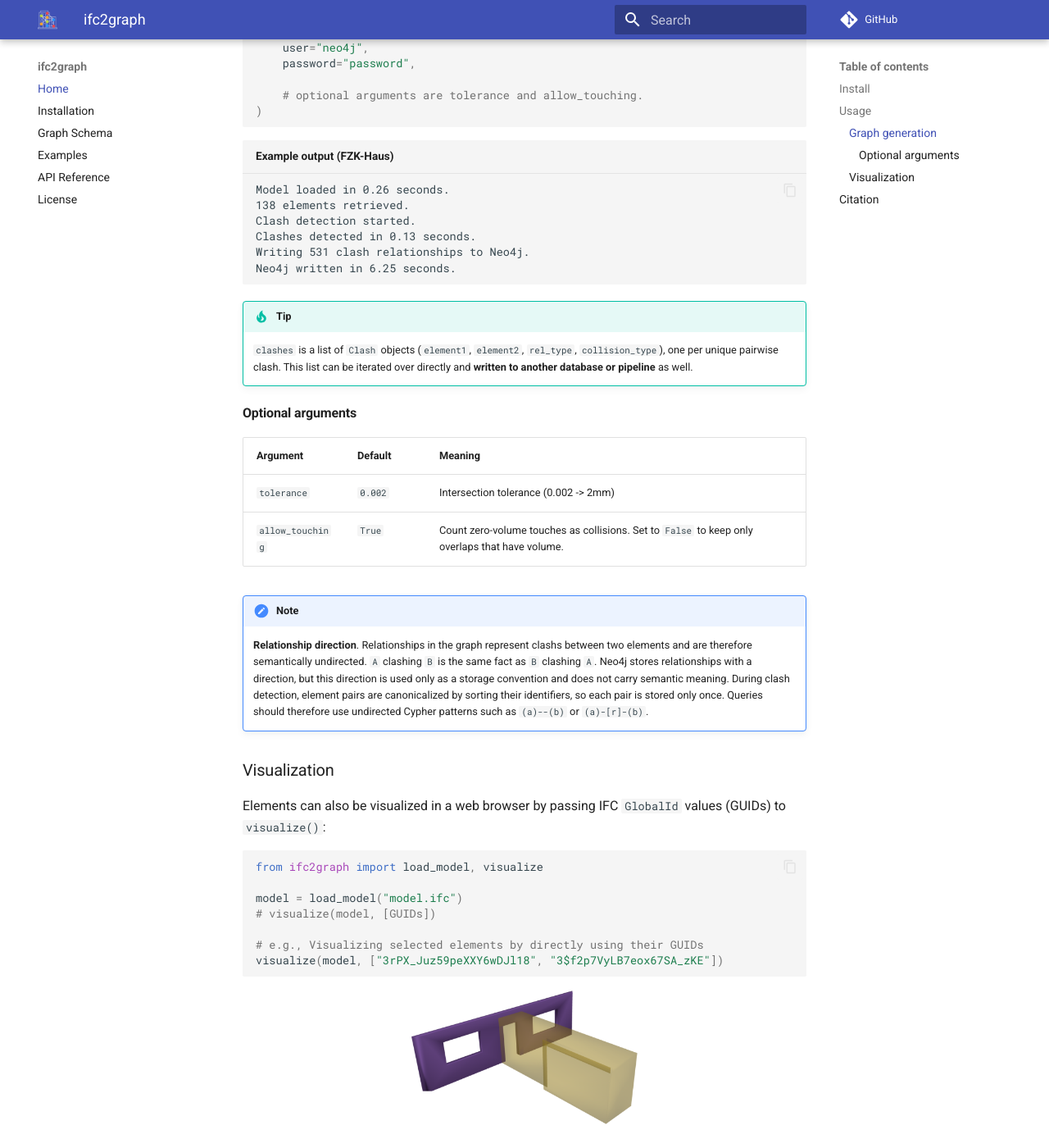
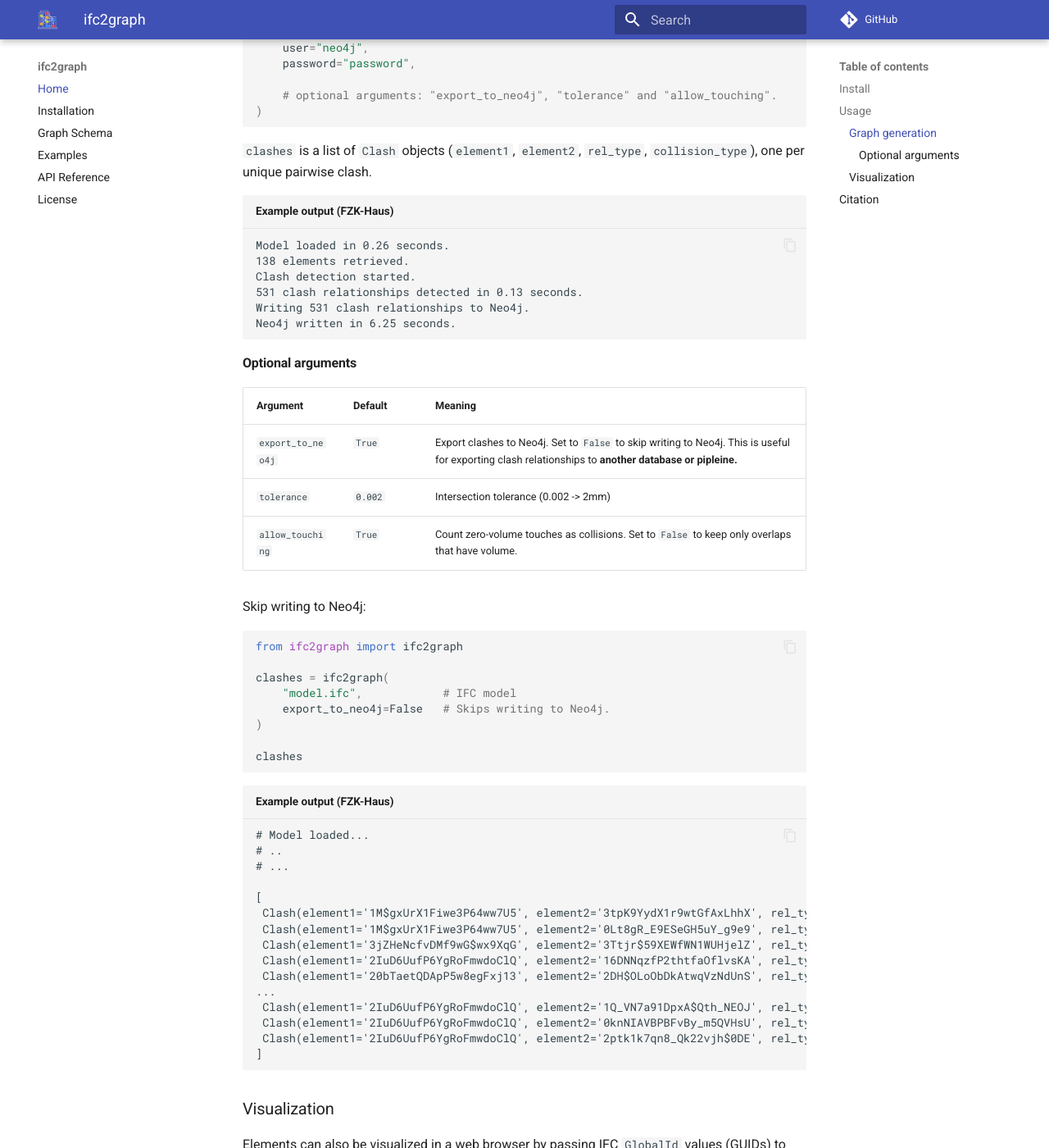
Before and after one commit to ifc2graph/ifc2graph, an MkDocs documentation site: the page built from docs/index.md, in a window 1280 px wide and 1400 px high, scrolled down 1665 px. Shown: the whole window at 82% size. Built offline with MkDocs 1.6.1 and Material for MkDocs 9.7.7, drawn with Linux system fonts in a browser that asks for light colours; comment, search, counter and statistics services are not loaded; some of the changed text lies outside the part shown.

Commit message:
Export to neo4j optional and docs updated

````diff
--- a/docs/index.md
+++ b/docs/index.md
@@ -52,36 +52,66 @@ from ifc2graph import ifc2graph
 clashes = ifc2graph(
     "model.ifc",    # IFC model
 
-    # Neo4j connection
+    # Neo4j connection (not required if "export_to_neo4j=False")
     uri="bolt://localhost:7687",
     user="neo4j",
     password="password",
 
-    # optional arguments are tolerance and allow_touching.
+    # optional arguments: "export_to_neo4j", "tolerance" and "allow_touching".
 )
 ```
+
+`clashes` is a list of `Clash` objects (`element1`, `element2`, `rel_type`, `collision_type`), one per unique pairwise clash.
 
 ```text title="Example output (FZK-Haus)"
 Model loaded in 0.26 seconds.
 138 elements retrieved.
 Clash detection started.
-Clashes detected in 0.13 seconds.
+531 clash relationships detected in 0.13 seconds.
 Writing 531 clash relationships to Neo4j.
 Neo4j written in 6.25 seconds.
 ```
-
-!!! tip
-    `clashes` is a list of `Clash` objects (`element1`, `element2`, `rel_type`, `collision_type`), one per unique pairwise clash. This list can be iterated over directly and <b>written to another database or pipeline</b> as well.
 
 #### Optional arguments
 
 | Argument | Default | Meaning |
 | --- | --- | --- |
+| `export_to_neo4j` | `True` | Export clashes to Neo4j. Set to `False` to skip writing to Neo4j. This is useful for exporting clash relationships to **another database or pipleine.** |
 | `tolerance` | `0.002` | Intersection tolerance (0.002 -> 2mm) |
 | `allow_touching` | `True` | Count zero-volume touches as collisions. Set to `False` to keep only overlaps that have volume. |
 
-!!! note
-    <b>Relationship direction</b>. Relationships in the graph represent clashs between two elements and are therefore semantically undirected. `A` clashing `B` is the same fact as `B` clashing `A`. Neo4j stores relationships with a direction, but this direction is used only as a storage convention and does not carry semantic meaning. During clash detection, element pairs are canonicalized by sorting their identifiers, so each pair is stored only once. Queries should therefore use undirected Cypher patterns such as `(a)--(b)` or `(a)-[r]-(b)`.
+Skip writing to Neo4j:
+
+```python
+from ifc2graph import ifc2graph
+
+clashes = ifc2graph(
+    "model.ifc",            # IFC model
+    export_to_neo4j=False   # Skips writing to Neo4j.
+)
+
+clashes
+```
+
+```text title="Example output (FZK-Haus)"
+
+# Model loaded...
+# ..
+# ...
+
+[
+ Clash(element1='1M$gxUrX1Fiwe3P64ww7U5', element2='3tpK9YydX1r9wtGfAxLhhX', rel_type='Door-OpeningElement', collision_type='protrusion'),
+ Clash(element1='1M$gxUrX1Fiwe3P64ww7U5', element2='0Lt8gR_E9ESeGH5uY_g9e9', rel_type='Door-Space', collision_type='protrusion'),
+ Clash(element1='3jZHeNcfvDMf9wG$wx9XqG', element2='3Ttjr$59XEWfWN1WUHjelZ', rel_type='Beam-WallStandardCase', collision_type='pierce'),
+ Clash(element1='2IuD6UufP6YgRoFmwdoClQ', element2='16DNNqzfP2thtfaOflvsKA', rel_type='Slab-WallStandardCase', collision_type='pierce'),
+ Clash(element1='20bTaetQDApP5w8egFxj13', element2='2DH$OLoObDkAtwqVzNdUnS', rel_type='Beam-Beam', collision_type='pierce'),
+...
+ Clash(element1='2IuD6UufP6YgRoFmwdoClQ', element2='1Q_VN7a91DpxA$Qth_NEOJ', rel_type='Slab-FurnishingElement', collision_type='collision'),
+ Clash(element1='2IuD6UufP6YgRoFmwdoClQ', element2='0knNIAVBPBFvBy_m5QVHsU', rel_type='Slab-WallStandardCase', collision_type='collision'),
+ Clash(element1='2IuD6UufP6YgRoFmwdoClQ', element2='2ptk1k7qn8_Qk22vjh$0DE', rel_type='Slab-WallStandardCase', collision_type='collision')
+]
+```
+
 
 ### Visualization
 
@@ -93,7 +123,7 @@ from ifc2graph import load_model, visualize
 model = load_model("model.ifc")
 # visualize(model, [GUIDs])
 
-# e.g., Visualizing selected elements by directly using their GUIDs
+# e.g., Visualizing selected elements by using their GUIDs
 visualize(model, ["3rPX_Juz59peXXY6wDJl18", "3$f2p7VyLB7eox67SA_zKE"])
 ```
 
--- a/pyproject.toml
+++ b/pyproject.toml
@@ -4,7 +4,7 @@ build-backend = "hatchling.build"
 
 [project]
 name = "ifc2graph"
-version = "0.1.0"
+version = "0.2.0"
 description = "Convert an IFC model into a graph."
 readme = "README.md"
 requires-python = ">=3.10"
--- a/src/ifc2graph/__init__.py
+++ b/src/ifc2graph/__init__.py
@@ -26,4 +26,4 @@ __all__ = [
     "write_to_neo4j",
 ]
 
-__version__ = "0.1.0"
+__version__ = "0.2.0"
````
Also changed, not shown: README.md (+3 -3 lines), docs/installation.md (+11 -1 lines), 1 other file.
